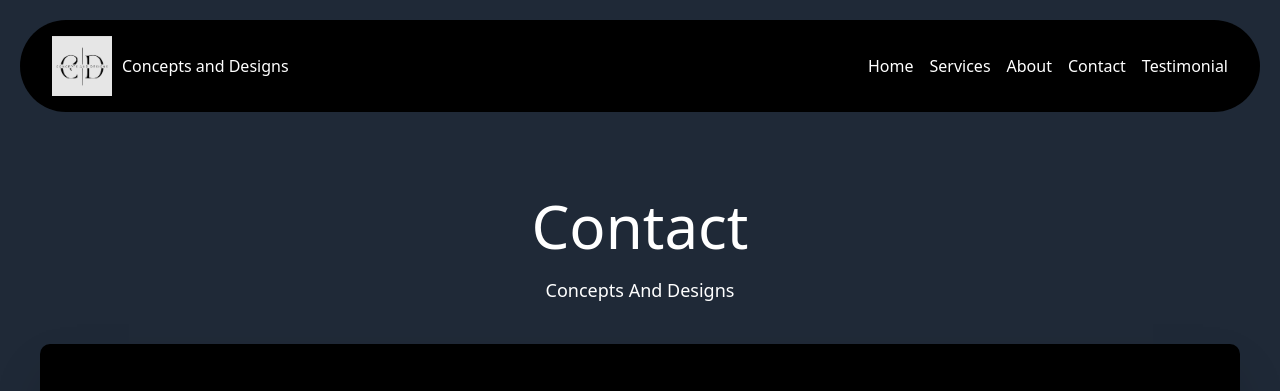
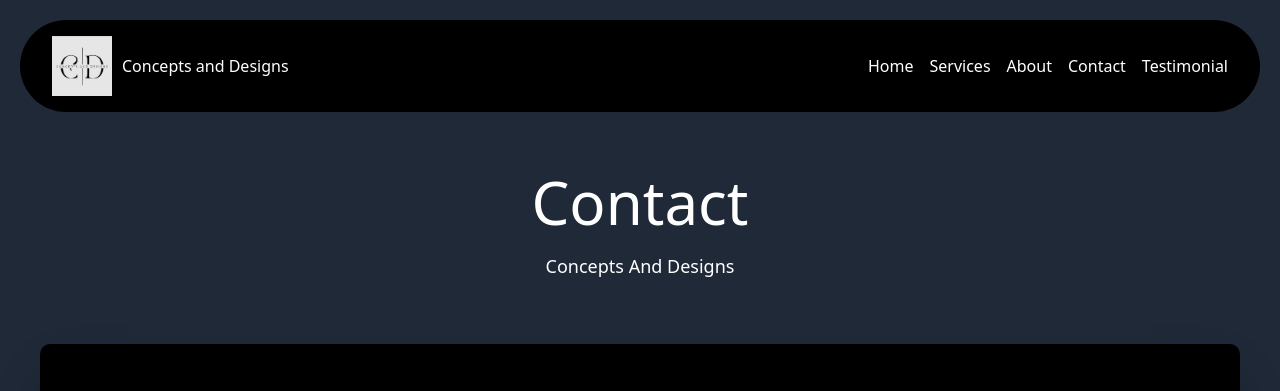
Before and after one commit to devDEV03/ConceptsAndDesigns, a plain HTML site: page contact.html in a window 1280 px wide. Shown: the top 391 px of the page. Drawn offline with nearby package versions, Linux system fonts and the light colour scheme.

Commit message:
minor changes

```diff
--- a/contact.html
+++ b/contact.html
@@ -40,12 +40,13 @@
       </ul>
     </header>
 
+
+    <div class="flex flex-col my-10 text-center text-white">
+      <h1 class="text-6xl my-5">Contact</h1>
+      <p class="text-lg">Concepts And Designs</p>
+    </div>
+
     <section class="headerSection  mb-10 p-6 text-white">
-      <div class="flex flex-col my-10 text-center">
-        <h1 class="text-6xl my-5">Contact</h1>
-        <p class="text-lg">Concepts And Designs</p>
-      </div>
-
       <div class="contact-container bg-black shadow-2xl text-white">
         <!-- Left Side: Information -->
         <div class="contact-info">
```
Also changed, not shown: about.html (+2 -5 lines), services.html (+0 -1 lines).
